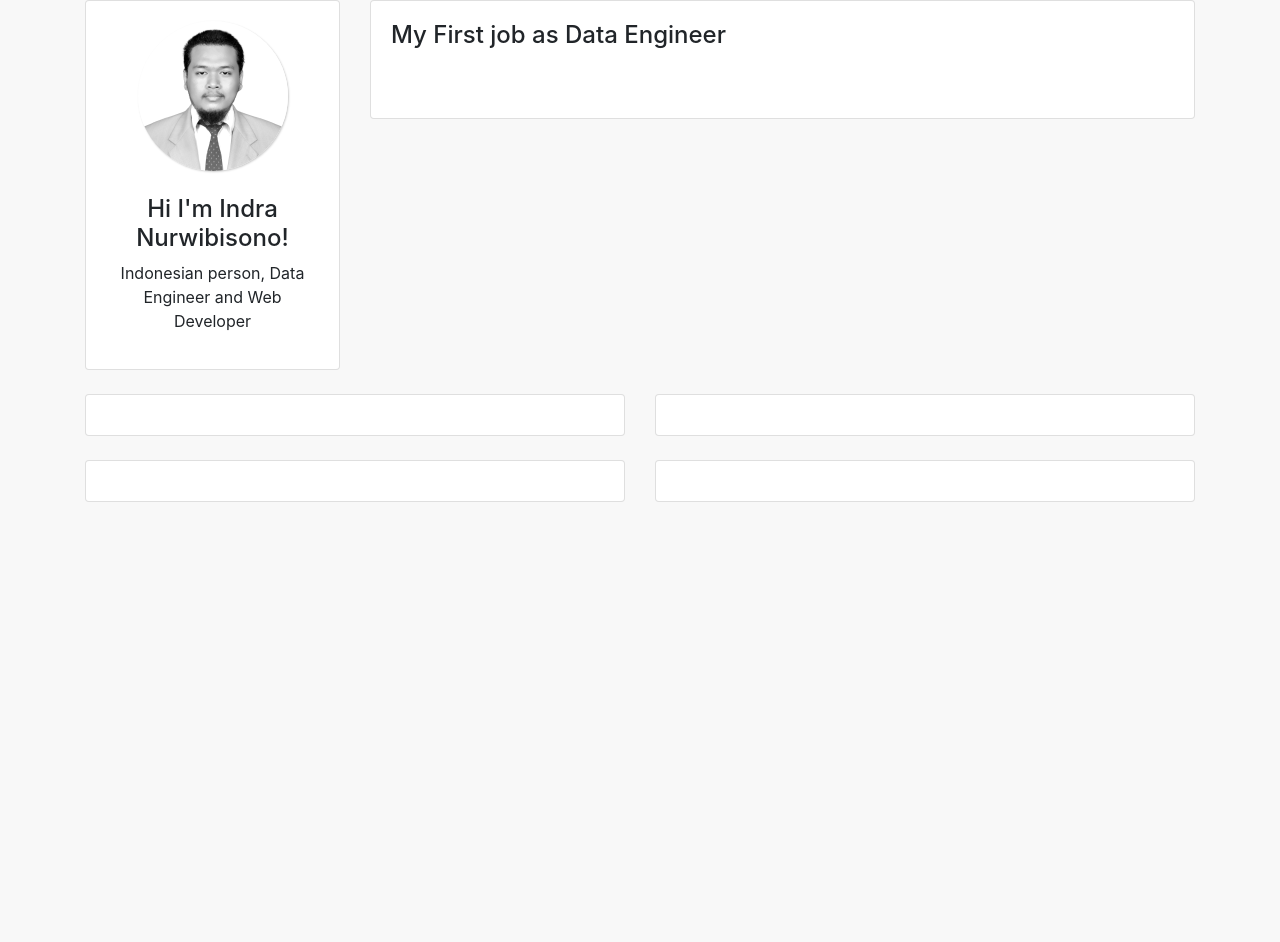
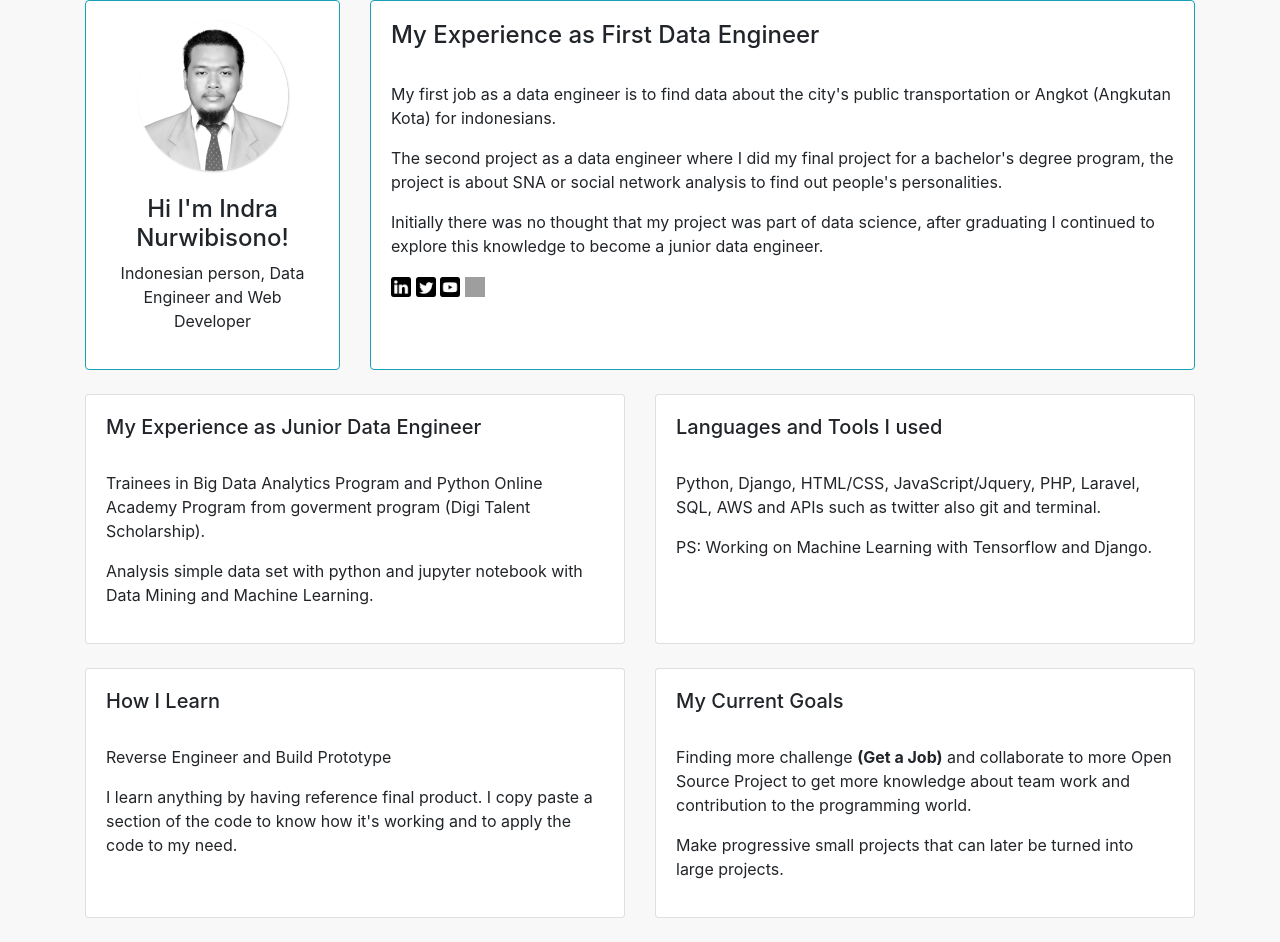
Before and after one commit to bigbisson/portfolio, a Django app: page / in a window 1280 px wide. Before the commit the page ends 502 px from the top, so only its background shows below. Run offline with Django 3.2, Linux system fonts and the light colour scheme; grey boxes are pictures that could not be loaded.

Commit message:
Portfolio ver 1.0

```diff
--- a/base/templates/base/home.html
+++ b/base/templates/base/home.html
@@ -13,41 +13,81 @@
 </head>
 
 <body>
-    <!-- <h1>Hello World!</h1> -->
-    <div class='container'>
-        <div class='row'>
-            <div class='col-md-3'>
-                <div class='card card-body' id="profile-wrapper">
+    <div class="container">
+        <div class="row">
+            <div class="col-md-3">
+                <div class="card card-body h-100 border-info" id="profile-wrapper">
                     <img id="profile-pic" src="{% static 'images/profile.jpg' %}">
                     <br>
                     <h4>Hi I'm Indra Nurwibisono!</h4>
                     <p>Indonesian person, Data Engineer and Web Developer</p>
                 </div>
             </div>
-            <div class='col-md-9'>
-                <div class='card card-body'>
-                    <h4>My First job as Data Engineer</h4>
+            <div class="col-md-9">
+                <div class="card card-body h-100 border-info">
+                    <h4>My Experience as First Data Engineer</h4>
                     <br>
-                    <p></p>
+                    <p>My first job as a data engineer is to find data about the city's public transportation or Angkot
+                        (Angkutan Kota) for indonesians.</p>
+
+                    <p>The second project as a data engineer where I did my final project for a bachelor's degree
+                        program, the project is about SNA or social network analysis to find out people's personalities.
+                    </p>
+
+                    <p>Initially there was no thought that my project was part of data science, after graduating I
+                        continued to explore this knowledge to become a junior data engineer.</p>
+
+                    <ul class="social-links">
+                        <li><a href="https://www.linkedin.com/in/indranw/"><img class="social" src="{% static 'images/linkedin.png' %}" alt="Linkedin"></a></li>
+                        <li><a href="https://twitter.com/Big_Bisson"><img class="social" src="{% static 'images/twitter.png' %}" alt="Twitter"></a></li>
+                        <li><a href="https://www.youtube.com/channel/UCnoeHiOEtvEY-l841vqBRGA"><img class="social" src="{% static 'images/youtube.png' %}" alt="Youtube"></a></li>
+                        <li><a href="https://github.com/bigbisson/"><img class="social" src="https://raw.githubusercontent.com/github/explore/78df643247d429f6cc873026c0622819ad797942/topics/github/github.png" alt="Github"></a></li>
+                    </ul>
+
                 </div>
             </div>
         </div>
         <br>
-        <div class='row'>
-            <div class='col-md-6'>
-                <div class='card card-body'></div>
+        <div class="row">
+            <div class="col-md-6">
+                <div class="card card-body h-100">
+                    <h5>My Experience as Junior Data Engineer</h5>
+                    <br>
+                    <p>Trainees in Big Data Analytics Program and Python Online Academy Program from goverment program (Digi Talent
+                        Scholarship).</p>
+                    <p>Analysis simple data set with python and jupyter notebook with Data Mining and Machine Learning.
+                    </p>
+                </div>
             </div>
-            <div class='col-md-6'>
-                <div class='card card-body'></div>
+            <div class="col-md-6">
+                <div class="card card-body h-100">
+                    <h5>Languages and Tools I used</h5>
+                    <br>
+                    <p>Python, Django, HTML/CSS, JavaScript/Jquery, PHP, Laravel, SQL, AWS and APIs such as twitter also
+                        git and terminal.</p>
+                    <p>PS: Working on Machine Learning with Tensorflow and Django.</p>
+                </div>
             </div>
         </div>
         <br>
-        <div class='row'>
-            <div class='col-md-6'>
-                <div class='card card-body'></div>
+        <div class="row">
+            <div class="col-md-6">
+                <div class="card card-body h-100">
+                    <h5>How I Learn</h5>
+                    <br>
+                    <p>Reverse Engineer and Build Prototype</p>
+                    <p>I learn anything by having reference final product. I copy paste a section of the code to know
+                        how it's working and to apply the code to my need.</p>
+                </div>
             </div>
-            <div class='col-md-6'>
-                <div class='card card-body'></div>
+            <div class="col-md-6">
+                <div class="card card-body h-100">
+                    <h5>My Current Goals</h5>
+                    <br>
+                    <p>Finding more challenge <b>(Get a Job)</b> and collaborate to more Open Source Project to get more
+                        knowledge about team work and contribution to the programming world.</p>
+                    <p>Make progressive small projects that can later be turned into large projects.</p>
+                </div>
             </div>
         </div>
         <br>
--- a/static/css/main.css
+++ b/static/css/main.css
@@ -1,12 +1,12 @@
-body{
-    background-color:#f8f8f8!important;
+body {
+  background-color: #f8f8f8 !important;
 }
 
-#profile-wrapper{
+#profile-wrapper {
   text-align: center;
 }
 
-#profile-pic{
+#profile-pic {
   width: 150px;
   height: 150px;
   border-radius: 50%;
@@ -17,6 +17,17 @@ body{
   -moz-box-shadow: 1px 1px 2px #ccc;
 }
 
-/* h1{
-    color: red;
-} */
+ul {
+  padding: 0;
+  list-style-type: none;
+}
+
+.social-links ul, li{
+  list-style-type: none;
+  display: inline-block;
+}
+
+.social {
+  width: 20px;
+  height: 20px;
+}
```
Also changed, not shown: static/images/facebook.png (added), static/images/linkedin.png (added), static/images/twitter.png (added), static/images/youtube.png (added). Lines whose indentation alone changed are shown as unchanged.
